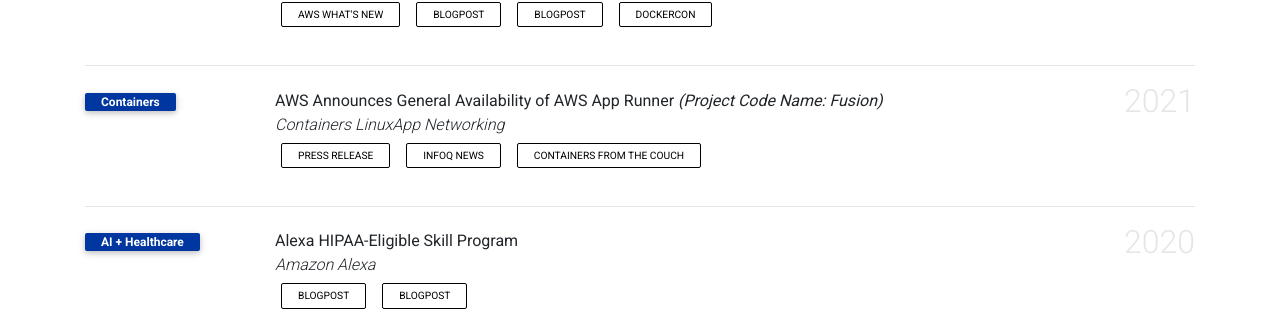
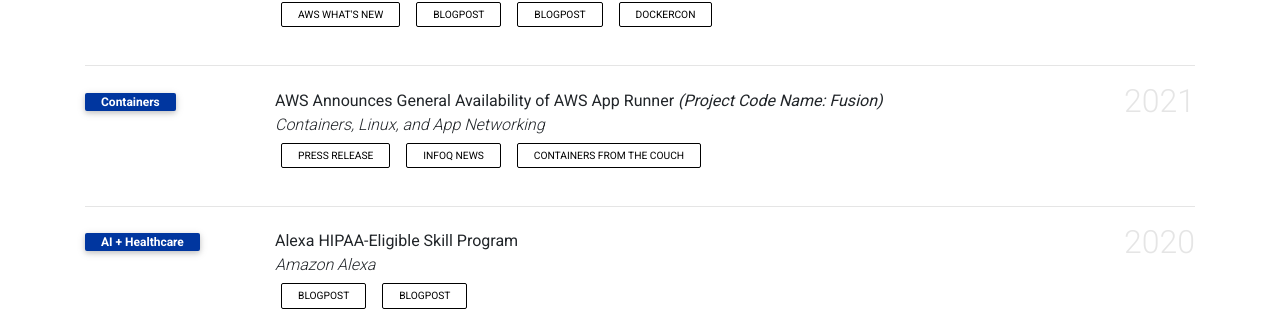
Before and after one commit to gfw001/gfw001.github.io, a Jekyll site: the page products.html, which Jekyll copies as it is, in a window 1280 px wide and 900 px high, scrolled down 1782 px. Shown: the part 145-456 px from the top of the window. Built offline with Jekyll 4.4.1, drawn with Linux system fonts in a browser that asks for light colours; comment, search, counter and statistics services are not loaded; a style sheet for code colours, icons or effects is not loaded.

Commit message:
Update products.html

```diff
--- a/products.html
+++ b/products.html
@@ -386,7 +386,7 @@
                <div class="col-sm-2 abbr"><abbr class="badge"><a href="https://aws.amazon.com/products/compute/">Containers</a></abbr></div>
                <div id="mao2023agent" class="col-sm-8">
                   <div class="title">AWS Announces General Availability of AWS App Runner <em>(Project Code Name: Fusion)</em></div>
-                  <div class="periodical"> <em>Containers LinuxApp Networking</em> </div>
+                  <div class="periodical"> <em>Containers, Linux, and App Networking</em> </div>
                   <div class="links">
                      <a href="https://press.aboutamazon.com/news-releases/news-release-details/aws-announces-general-availability-aws-app-runner" class="btn btn-sm z-depth-0" role="button" rel="external nofollow noopener" target="_blank">Press Release</a>
                      <a href="https://www.infoq.com/news/2021/06/deepak-singh-aws/" class="btn btn-sm z-depth-0" role="button" rel="external nofollow noopener" target="_blank">InfoQ News</a>
```
